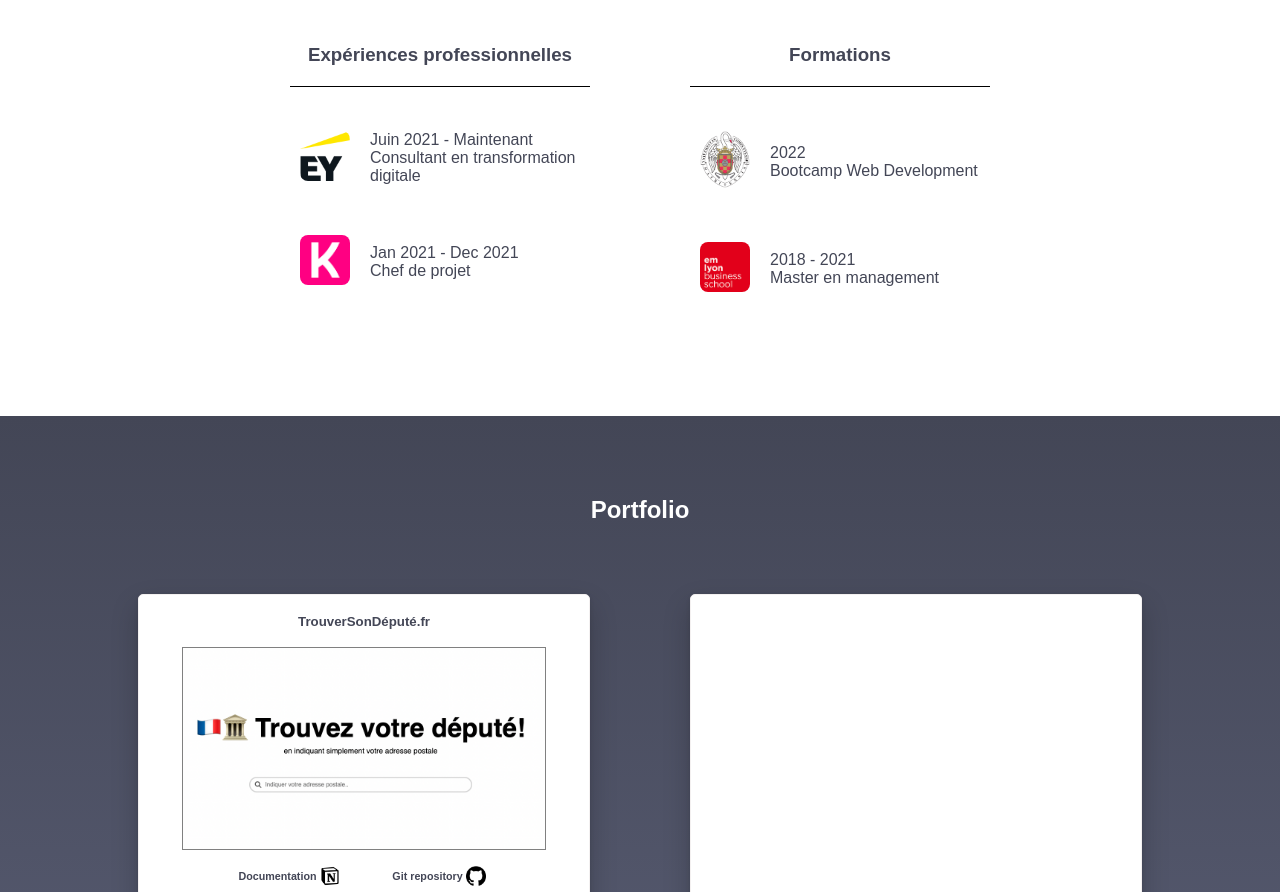
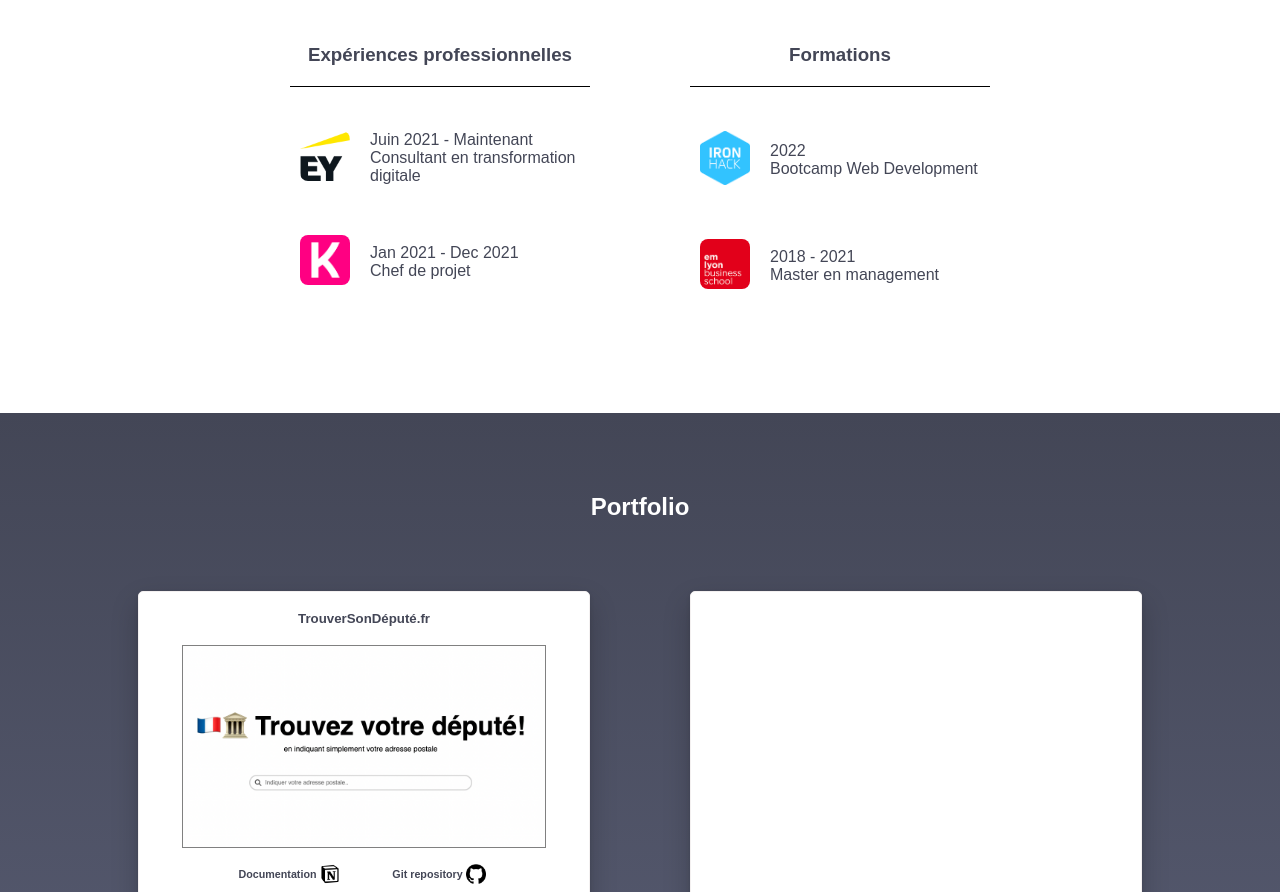
Before and after one commit to ArthurVEROT/arthurverot.github.io, a plain HTML site: page index.html in a window 1280 px wide. Shown: the part 840-1732 px from the top of the page. Drawn offline with Linux system fonts and the light colour scheme.

Commit message:
ironhack logo

```diff
--- a/index.html
+++ b/index.html
@@ -84,7 +84,7 @@
                     <tbody>
                         <tr>
                             <th>
-                                <img src="./img/complu_logo.png" alt="">
+                                <img src="./img/ironhack_logo.png" alt="">
                             </th>
                             <td>2022
                                 <br>
```
Also changed, not shown: img/ironhack_logo.png (added).
